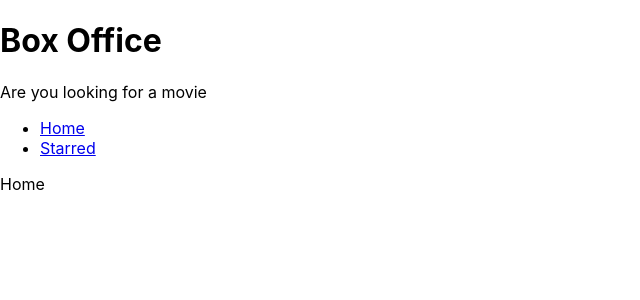
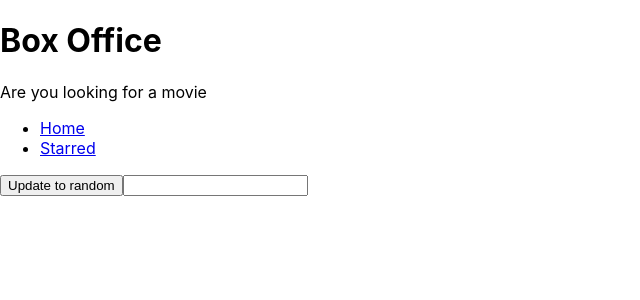
Before and after one commit to singhabhi02/Box-Office-app, a React (Create React App) app: page / in a window 1280 px wide. Shown: the top 300 px of the page, without its empty margins (0-640 px from the left). Built offline with nearby package versions, Linux system fonts and the light colour scheme.

Commit message:
what is one way and two way data binding

```diff
--- a/src/Pages/Home.jsx
+++ b/src/Pages/Home.jsx
@@ -1,9 +1,21 @@
+import { useState } from "react";
+
 
 const Home =() => {
 
+const [inputValue, setInputValue] = useState("");
+    console.log(inputValue)
+
+const onInputChange = (ev) => {
+setInputValue(ev.target.value);
+};
 return (
 <div>
-    Home
+    <div>{inputValue}</div>
+    <button type="button" onClick={() =>{
+        setInputValue('Abhishek')
+    }}>Update to random</button>
+    <input type="text" value ={inputValue} onChange={onInputChange}/>
 </div>
 
 );
```
